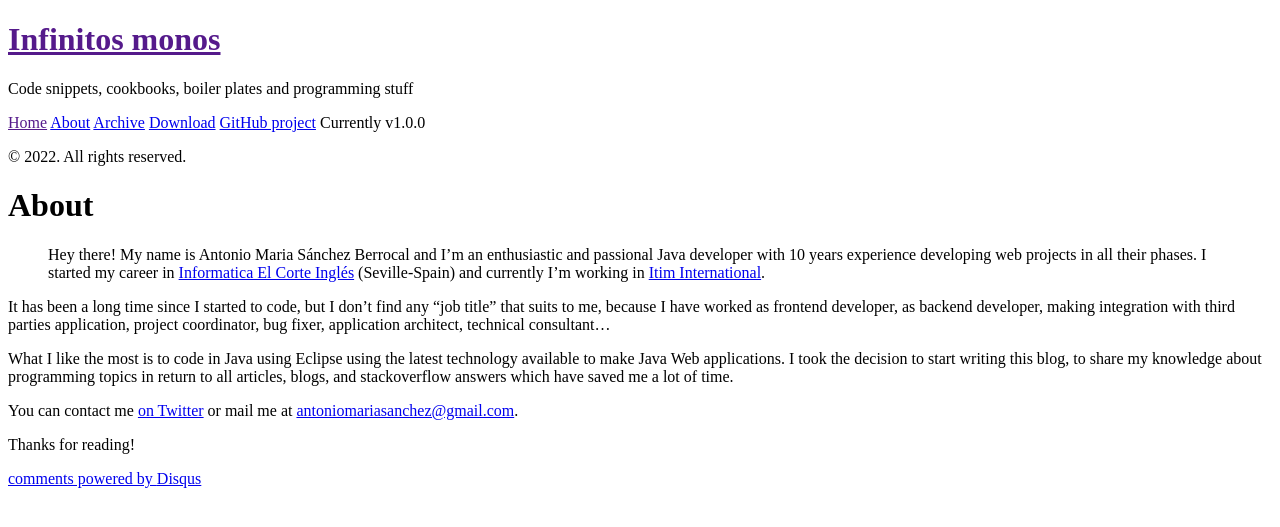
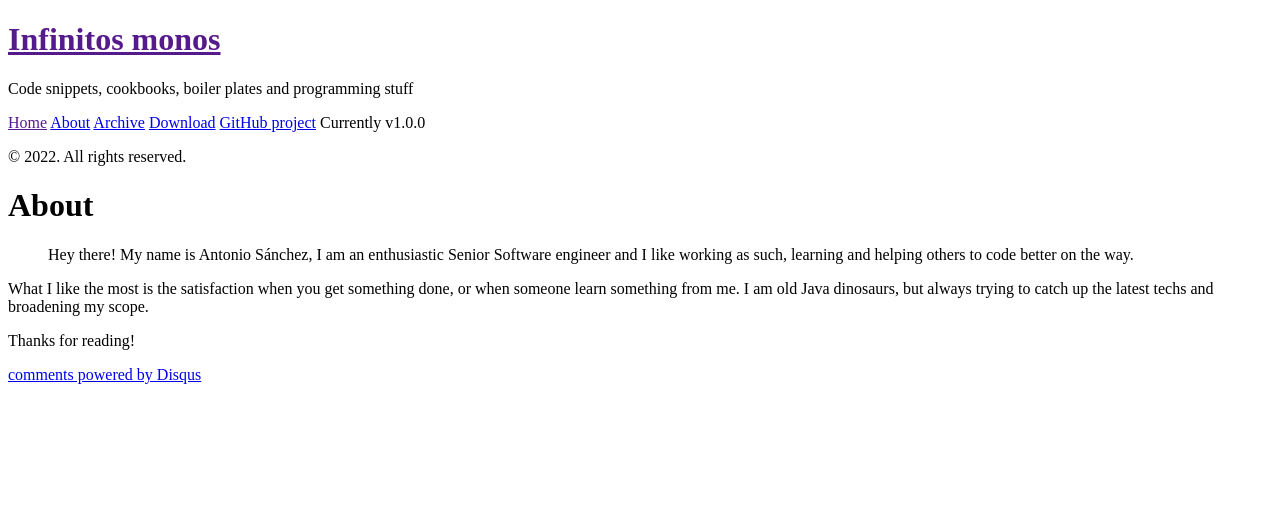
Before and after one commit to antoniomaria/antoniomaria.github.io, a Jekyll site: the page built from about.md, in a window 1280 px wide. Shown: the top 527 px of the page. Built offline with Jekyll 4.4.1, drawn with Linux system fonts in a browser that asks for light colours; Markdown is read by kramdown in place of the engine named in the settings; comment, search, counter and statistics services are not loaded.

Commit message:
Biography change

```diff
--- a/about.md
+++ b/about.md
@@ -3,14 +3,9 @@ layout: page
 title: About
 ---
 
->Hey there! My name is Antonio Maria Sánchez Berrocal and  I'm an enthusiastic and passional Java developer with 10 years experience developing web projects in all their phases. I started my career in <a href="http://www.ieci.es">Informatica El Corte Inglés</a> (Seville-Spain) and currently I'm working in <a href="http://www.itim.org">Itim International</a>.
+>Hey there! My name is Antonio Sánchez, I am an enthusiastic Senior Software engineer and I like working as such, learning and helping others to code better on the way.
 
-It has been a long time since I started to code, but I don't find any "job title" that suits to me, because I have worked as
-frontend developer, as backend developer, making integration with third parties application, project coordinator, bug fixer, application architect, technical consultant...
-
-What I like the most is to code in Java using Eclipse using the latest technology available to make Java Web applications.
-I took the decision to start writing this blog, to share my knowledge about programming topics in return to all articles, blogs, and stackoverflow answers which have saved me a lot of time.
-
-You can contact me  [on Twitter](https://twitter.com/amsberrocal) or mail me at <mailto:antoniomariasanchez@gmail.com>.
+What I like the most is the satisfaction when you get something done, or when someone learn something from me. I am old Java dinosaurs, but always
+trying to catch up the latest techs and broadening my scope.
 
 Thanks for reading!
```
